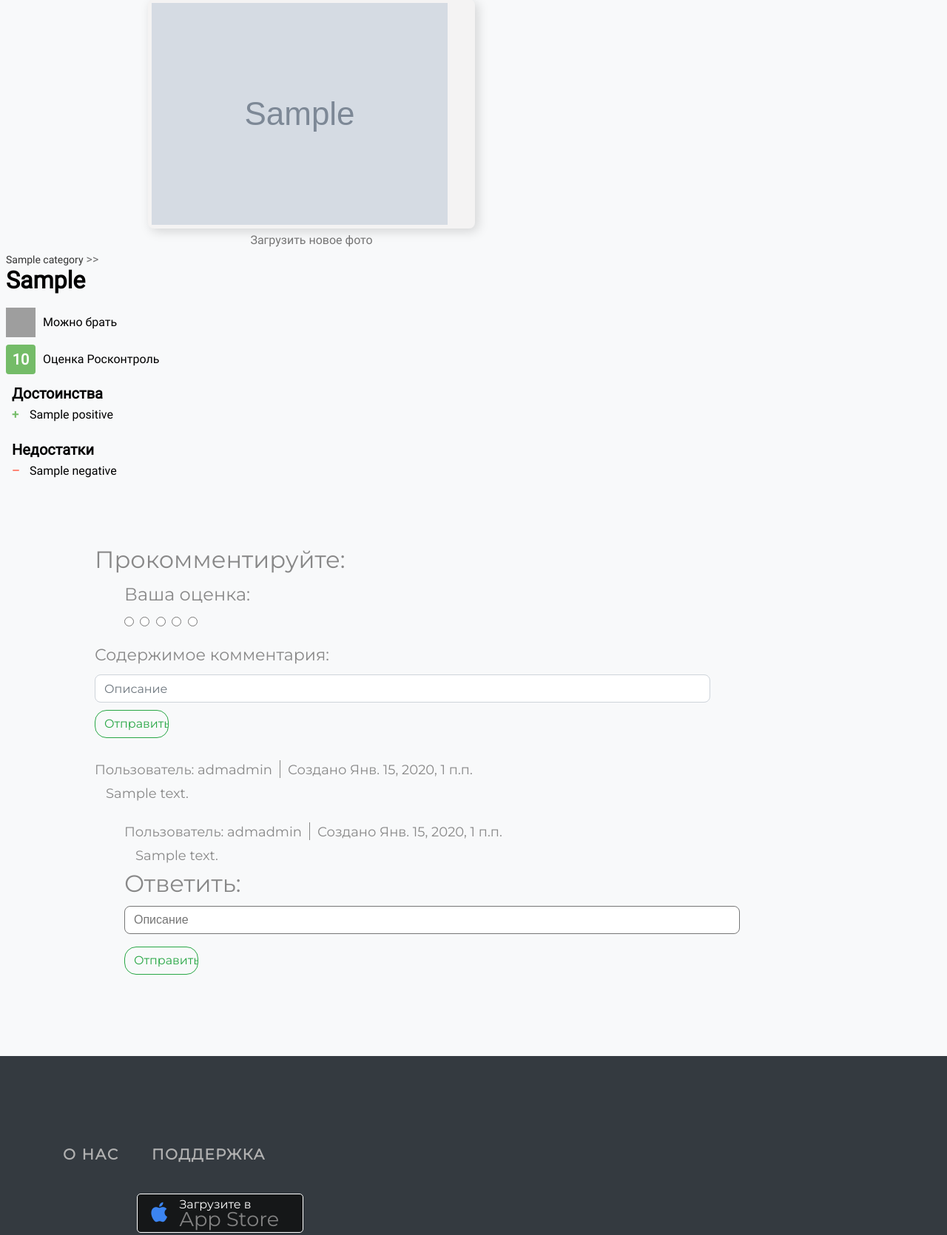
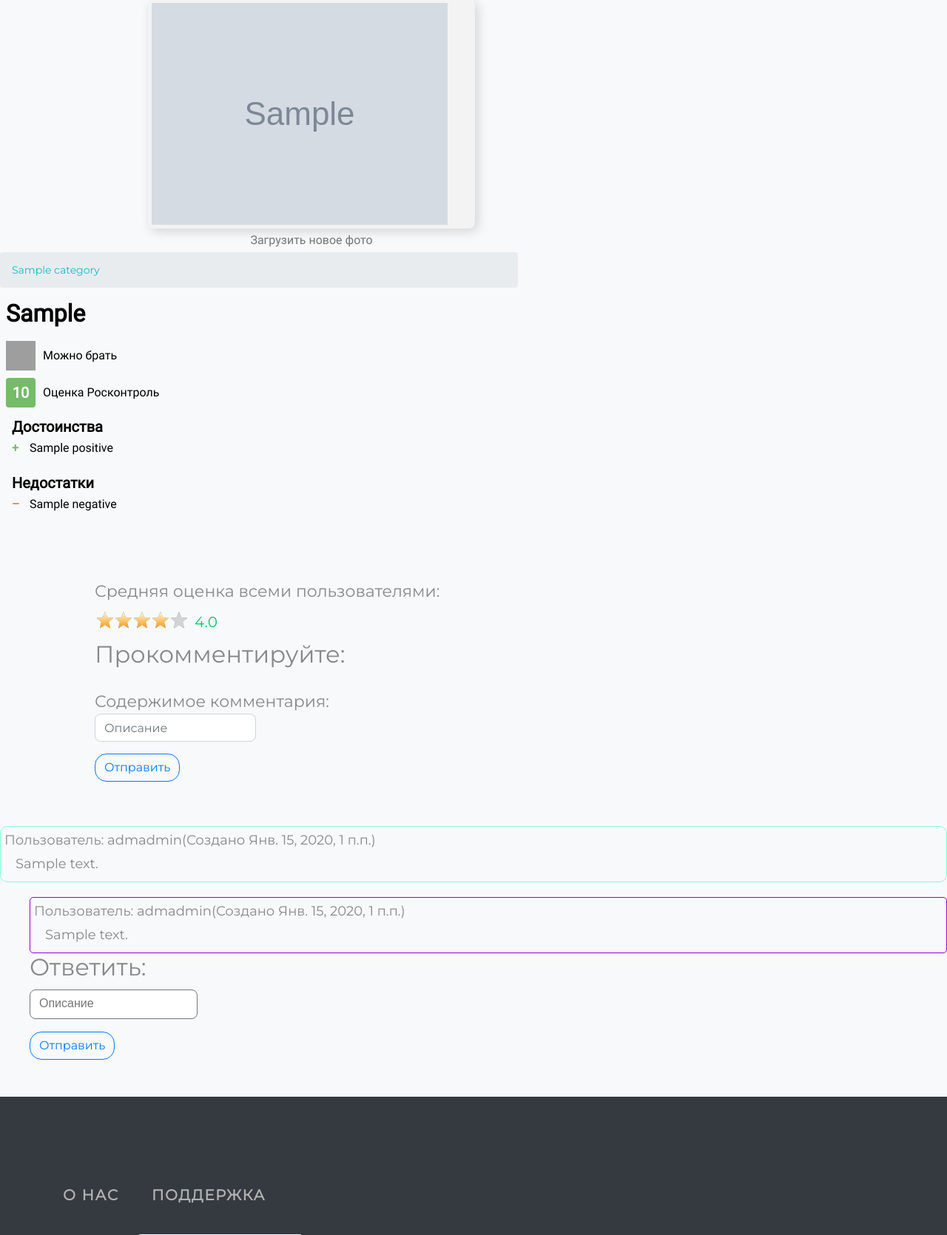
Before and after one commit to andrey-fly/Scaner_WEB, a Django app: a page that uses WEB_App/templates/photo/product.html in a window 1280 px wide. Shown: the part 190-1860 px from the top of the page at 74% size. Run offline with Django 3.2, Linux system fonts and the light colour scheme; a user stored in the database is signed in; data comes from the database, SQL or seed files in the repository; tables that the repository leaves empty hold one stand-in row (values such as "Sample post"); grey boxes marked "Sample" are stand-in pictures; a database or web service that is not in the repository returns one stand-in record (values such as "Sample title"); data that the repository does not hold is empty; some libraries are stand-ins or nearby versions; grey boxes are pictures that could not be loaded.

Commit message:
[WEB]: Add star rating

```diff
--- a/WEB_App/forms.py
+++ b/WEB_App/forms.py
@@ -109,5 +109,5 @@
         model = Comment
         fields = ('text', )
         widgets = {
-            'text': Input(attrs={'class': 'form-control', 'placeholder': 'Описание', 'style': 'border-radius: 8px'}),
+            'text': Input(attrs={'class': 'form-control', 'placeholder': 'Описание', 'style': 'width: auto !important; border-radius: 8px'}),
         }
--- a/WEB_App/templates/photo/product.html
+++ b/WEB_App/templates/photo/product.html
@@ -3,6 +3,7 @@
 {% endblock %}
 {% block extra_css %}
 <link rel="stylesheet" type="text/css" href="{% static 'css/product.css'%}">
+<link rel="stylesheet" type="text/css" href="{% static 'css/star-rating-svg.css'%}">
 {% endblock %}
 {% block content %}
 <div id="content-block">
@@ -21,12 +22,12 @@
         </label>
     </div>
     <div id="info-block-in-content-block">
-            <p id="way-to-the-page-in-info-block">
+        <ol class="breadcrumb">
             <!--                Молочные продукты > Сливочное масло-->
             {% for category in categories %}
-                <a href="/category/{{category}}">{{category}}</a> >>
+            <li class="breadcrumb-item"><a href="/category/{{category}}">{{category}}</a></li>
             {% endfor %}
-            </p>
+        </ol>
         <p id="product-name-in-info-block">
             {{name}}
         </p>
@@ -83,29 +84,34 @@
 </div>
 <div id="comment-main-block">
     <div id="add-comment-block">
-            <form action="/product/{{name}}/?image={{image_id}}" method="post">
+        <fieldset id="rating">
+            {% if not rated %}
+            <legend class="rating_caption"> Ваша оценка:</legend>
+            <div class="rating_group">
+                <form action="/product/{{name}}/?image={{img.id}}" method="POST">
+                    {% csrf_token %}
+                    <span class="my-rating-9"></span>
+                    <span class="live-rating"></span>
+                    <input id="rate" type="hidden" value="0" name="rating">
+                    <button type="submit" class="btn btn-outline-primary">Оценить</button>
+                </form>
+                {% else %}
+                <p>Средняя оценка всеми пользователями:</p>
+                <div style="display: inline-flex">
+                    <span class="my-rating-9"></span>
+                    <p id="average" style="color: #10c46a; margin-left: 10px; font-size: 20px;">{{rated}}</p>
+                </div>
+                {% endif %}
+                </div>
+        </fieldset>
+        <form action="/product/{{name}}/?image={{img.id}}" method="post">
             {% csrf_token %}
             <h1>Прокомментируйте:</h1>
-                <fieldset id="rating">
-                    <legend class="rating_caption"> Ваша оценка: </legend>
-                    <div class="rating_group">
-                        <input class="rating_input" type="radio" name="rating" id="star-5" value="5">
-                        <label class="rating_star" for="star-5" aria-label="Отлично"></label>
-                        <input class="rating_input" type="radio" name="rating" id="star-4" value="4">
-                        <label class="rating_star" for="star-4" aria-label="Хорошо"></label>
-                        <input class="rating_input" type="radio" name="rating" id="star-3" value="3">
-                        <label class="rating_star" for="star-3" aria-label="Нормально"></label>
-                        <input class="rating_input" type="radio" name="rating" id="star-2" value="2">
-                        <label class="rating_star" for="star-2" aria-label="Плохо"></label>
-                        <input class="rating_input" type="radio" name="rating" id="star-1" value="1">
-                        <label class="rating_star" for="star-1" aria-label="Ужасно"></label>
-                    </div>
-                </fieldset>
             {{ comment_form.as_p }}
             <div>
-                    <input type="submit" class="btn btn-outline-success btn-md"
+                <input type="submit" class="btn btn-outline-primary btn-md"
                        name="status" value="Отправить"
-                           style="width: 100px; border-radius: 16px"/>
+                       style="border-radius: 16px"/>
             </div>
         </form>
     </div>
@@ -113,30 +119,27 @@
         {% for comment in comments %}
         <div id="comment-block">
             <div id="comment-head-block">
-                        <p>Пользователь: {{comment.user}}</p>
-                        <div id="vertical-line"></div>
-                        <p>Создано {{comment.created}}</p>
+                <p>Пользователь: {{comment.user}}(Создано {{comment.created}})</p>
+                <p id="comment-text" style="margin-left: 15px;">{{comment.text}}</p>
             </div>
-                    <p style="margin-left: 15px;">{{comment.text}}</p>
+
             {% for sub_comment in comment.get_children %}
             <div id="sub_comment-block">
                 <div id="sub_comment-head-block">
-                                <p>Пользователь: {{sub_comment.user}}</p>
-                                <div id="vertical-line-sub"></div>
-                                <p>Создано {{sub_comment.created}}</p>
+                    <p>Пользователь: {{sub_comment.user}}(Создано {{sub_comment.created}})</p>
                 </div>
                 <p style="margin-left: 15px;">{{sub_comment.text}}</p>
             </div>
             {% endfor %}
-                    <form action="/product/{{name}}/?image={{image_id}}" method="post">
+            <form action="/product/{{name}}/?image={{img.id}}" method="post">
                 {% csrf_token %}
                 <h1>Ответить:</h1>
                 <input type="hidden" value="{{comment.id}}" name="comment_id">
-                        <textarea name="response-to-comment" placeholder="Описание" required></textarea>
+                <textarea name="response-to-comment" placeholder="Описание" required style="width: auto !important;"></textarea>
                 <div>
-                            <input type="submit" class="btn btn-outline-success btn-md"
+                    <input type="submit" class="btn btn-outline-primary btn-md"
                            name="status" value="Отправить"
-                                   style="width: 100px; border-radius: 16px"/>
+                           style="border-radius: 16px"/>
                 </div>
             </form>
         </div>
@@ -145,10 +148,37 @@
 </div>
 {% endblock %}
 {% block extra_js %}
-<script  type="text/javascript" src="{% static 'js/jquery-1.8.3.min.js' %}"></script>
-<script src="{% static 'js/jquery.elevateZoom-3.0.8.min' %}" type="text/javascript"></script>
+<script type="text/javascript" src="{% static 'js/jquery-1.8.3.min.js' %}"></script>
+<script src="{% static 'js/jquery.elevateZoom-3.0.8.min.js' %}" type="text/javascript"></script>
+<script src="{% static 'js/jquery.star-rating-svg.js' %}"></script>
 <script>
 $("#zoom_01").elevateZoom();
+let rate = document.getElementById('rate')
+$(".my-rating-9").starRating({
+    starSize: 25,
+    {% if not rated %}
+    disableAfterRate: false,
+    onHover: function(currentIndex, currentRating, $el){
+      $('.live-rating').text(currentIndex);
+    },
+    onLeave: function(currentIndex, currentRating, $el){
+      $('.live-rating').text(currentRating);
+    },
+    callback: function(currentRating, $el){
+        // make a server call here
+        rate.value = currentRating;
+    }
+    {% else %}
+    initialRating : {{rated}},
+    readOnly : true,
+    {% endif %}
+});
+{% if rated %}
+if ({{rated}} <= 3.5)
+    $('#average').css('color', '#bf0704');
+else
+    $('#average').css('color', '#10c46a');
+{% endif %}
 </script>
 <!--    <script src="{% static 'js/product.js' %}"></script>-->
 {% endblock %}
--- a/WEB_App/views.py
+++ b/WEB_App/views.py
@@ -8,19 +8,19 @@
 
 from django.contrib.auth.models import User
 from django.core.mail import send_mail
+from django.db.models import Avg, Q
 from django.shortcuts import render, redirect
 from django.views.generic.base import View
 
 from Scanner.settings import API_TOKEN
 from WEB_App.forms import UserRegistrationForm, RecoveryPass, ChangeInfoForm, FileForm, CommentForm
-from WEB_App.models import Recovery, UserPhoto, GoodsOnModeration, Picture, Comment
+from WEB_App.models import Recovery, UserPhoto, GoodsOnModeration, Picture, Comment, ChildrenComment, Rate
 
 from django.views import View
 from django.views.generic import TemplateView
 from django.contrib.auth.mixins import PermissionRequiredMixin
 
 from django.http import HttpResponse
-
 
 
 def signup(request):
@@ -101,6 +101,8 @@
     context = {}
     context['user'] = User.objects.get(id=request.user.id)
     current_user = User.objects.get(id=request.user.id)
+    print(Rate.objects.get(user=request.user))
+    context['rated'] = Rate.objects.filter(user=request.user)
     if UserPhoto.objects.filter(user=current_user):
         context['photo'] = UserPhoto.objects.get(user=current_user).img
     else:
@@ -258,6 +260,12 @@
             self.context['points'] = response['points']
             self.context['categories'] = response['categories']
             self.context['comments'] = Comment.objects.filter(good=good)
+            try:
+                if Rate.objects.filter(Q(user=request.user) & Q(good=good)):
+                    print(float('{:.2f}'.format(Rate.objects.filter(good=good).aggregate(Avg('rating'))['rating__avg'])))
+                    self.context['rated'] = str(float('{:.2f}'.format(Rate.objects.filter(good=good).aggregate(Avg('rating'))['rating__avg'])))
+            except Exception:
+                print('error')
             return render(request, self.template_name, self.context)
         except Exception:
             return render(request, '404.html', self.context)
@@ -279,6 +287,14 @@
                 parent=Comment.objects.get(id=request.POST.get('comment_id'))
             )
             new_children_comment.save()
+            return render(request, self.template_name, self.context)
+        if request.POST.get('rating'):
+            new_rating = Rate(
+                user=User.objects.get(id=request.user.id),
+                rating=request.POST.get('rating'),
+                good=good
+            )
+            new_rating.save()
             return render(request, self.template_name, self.context)
         else:
             return render(request, '500.html', self.context)
--- a/static/css/product.css
+++ b/static/css/product.css
@@ -549,7 +549,7 @@
 
 #comment-list-block textarea {
     width: 100%;
-    height: calc(1.5em + .75rem + 2px);
+    height: 40px;
     border-radius: 8px;
     padding: 9px 12px;
     margin: 10px 0px;
@@ -576,15 +576,29 @@
     margin-bottom: 50px;
 }
 
+#comment-text {
+    color:
+}
+
 #comment-block p {
     font-size: 18px;
     margin-bottom: 5px;
     margin-top: 0px;
 }
 
+.breadcrumb-item > a {
+    color: #10bbc4;
+}
+.breadcrumb-item + .breadcrumb-item::before {
+    content: ">" !important;
+}
+
 #comment-head-block {
     display: flex;
-    flex-direction: row;
+    flex-direction: column;
+    border: aquamarine solid 0.5px;
+    padding: 5px;
+    border-radius: 10px;
 }
 
 #vertical-line {
@@ -597,8 +611,13 @@
 /* sub_comment */
 
 #sub_comment-block {
+    display: flex;
+    flex-flow: column;
     margin-top: 20px;
     margin-left: 40px;
+    padding: 5px;
+    border: darkviolet solid 0.5px;
+    border-radius: 5px;
 }
 
 #sub_comment-head-block {
@@ -614,8 +633,8 @@
 }
 
 #rating{
-    margin: 10px 40px;
-    margin-bottom: 0px;
+    /* margin: 10px 40px;
+    margin-bottom: 0px; */
     padding: 0;
     border: none;
 }
--- /dev/null
+++ b/static/css/star-rating-svg.css
@@ -0,0 +1,38 @@
+.jq-stars {
+  display: inline-block;
+}
+
+.jq-rating-label {
+  font-size: 22px;
+  display: inline-block;
+  position: relative;
+  vertical-align: top;
+  font-family: helvetica, arial, verdana;
+}
+
+.jq-star {
+  width: 100px;
+  height: 100px;
+  display: inline-block;
+  cursor: pointer;
+}
+
+.jq-star-svg {
+  padding-left: 3px;
+  width: 100%;
+  height: 100% ;
+}
+
+.jq-star:hover .fs-star-svg path {
+}
+
+.jq-star-svg path {
+  /* stroke: #000; */
+  stroke-linejoin: round;
+}
+
+/* un-used */
+.jq-shadow {
+  -webkit-filter: drop-shadow( -2px -2px 2px #888 );
+  filter: drop-shadow( -2px -2px 2px #888 );
+}
```
Also changed, not shown: WEB_App/models.py (+7 -0 lines), WEB_App/migrations/0002_rate.py (added), static/js/jquery.star-rating-svg.js (added). Lines whose indentation alone changed are shown as unchanged.
